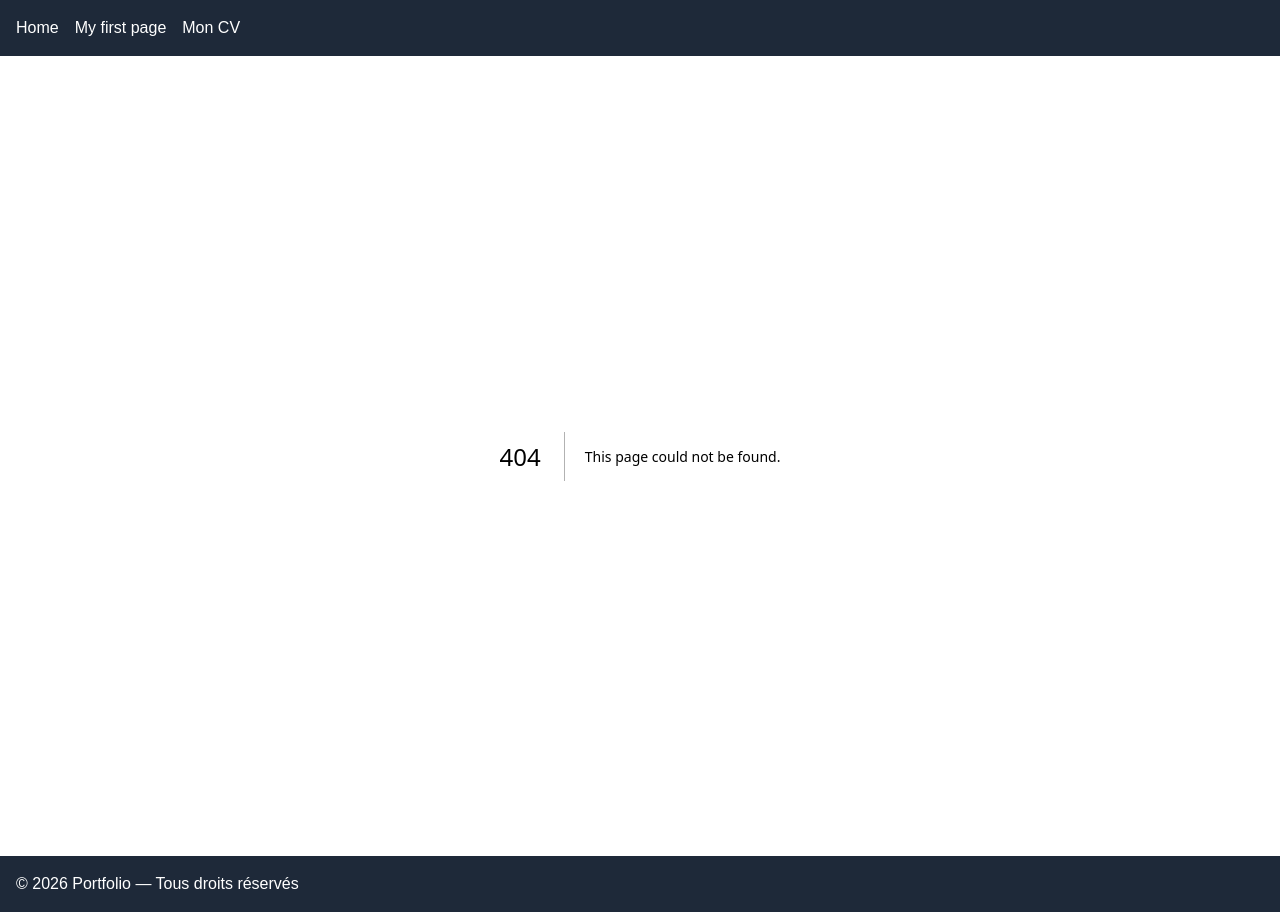
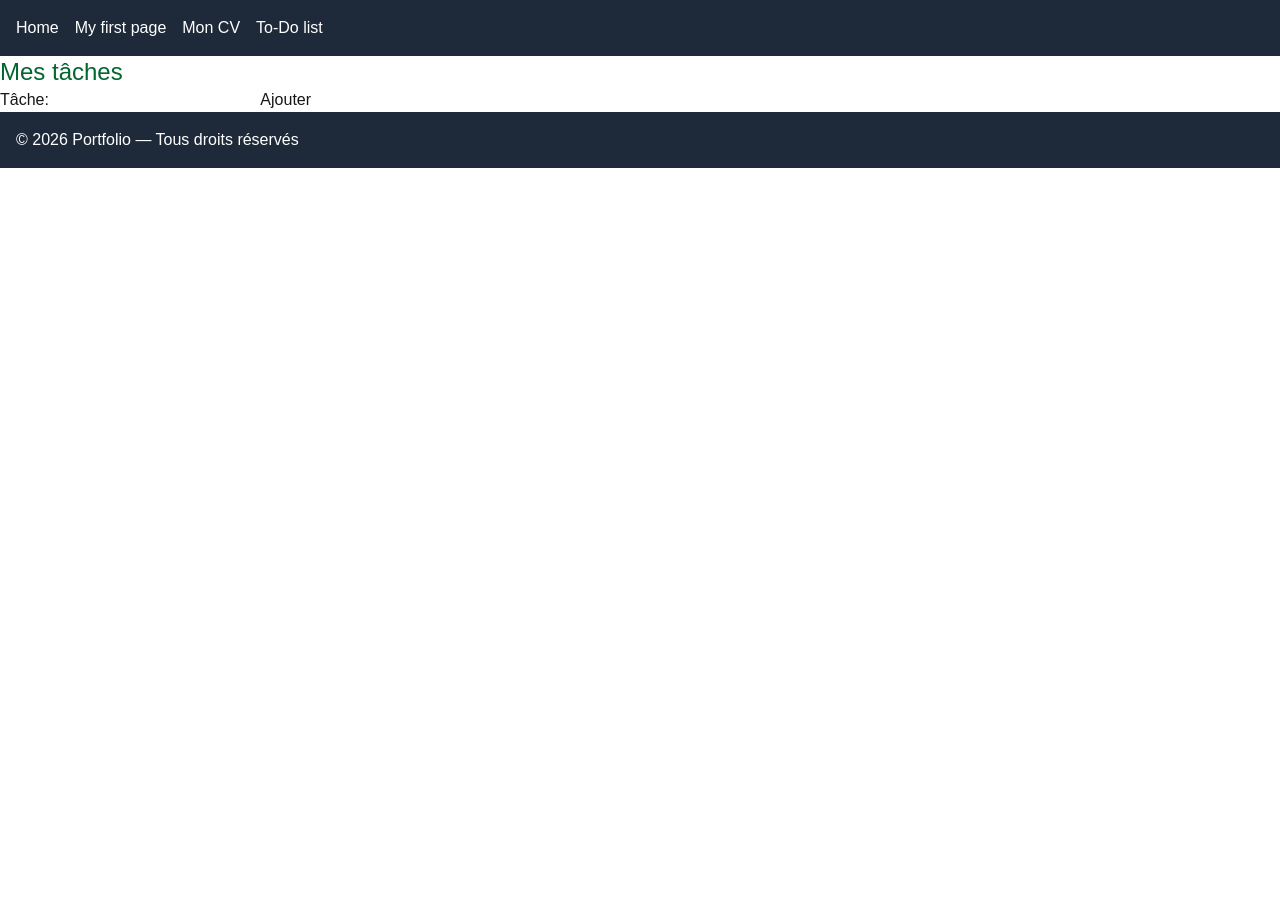
Before and after one commit to Paulinedjm/Technologie_web_portfolio, a Next.js app: page /todo in a window 1280 px wide. Before the commit this address had no page. After the commit the page ends 800 px from the top, so only its background shows below. Built offline with nearby package versions, Linux system fonts and the light colour scheme.

Commit message:
add todo list

```diff
--- a/app/components/Navbar.tsx
+++ b/app/components/Navbar.tsx
@@ -17,6 +17,11 @@ export function Navbar(){
                     Mon CV
                     </a>
                 </li>
+                <li>
+                    <a href="/todo" className="hover:text-gray-400  hover:bg-gray-100">
+                    To-Do list
+                    </a>
+                </li>
             </ul>
         </nav>
     )
--- /dev/null
+++ b/app/todo/page.tsx
@@ -0,0 +1,21 @@
+import { getTasks } from "@/lib/tasks";
+import { createTask } from "@/lib/tasks";
+
+export default async function (){
+    const tasks = await getTasks();
+    return (
+        <section>
+            <h1 className= "text-2xl text-green-800">Mes tâches</h1>
+            <ul className="list-disc list-inside">
+                {tasks.map( (task) => (
+                    <li>{task}</li>
+                ))}
+            </ul>
+
+            <form action={createTask}>
+                Tâche: <input name="bonjour_lur" />
+                <button>Ajouter</button>
+            </form>
+        </section>
+    )
+}
--- /dev/null
+++ b/lib/tasks.ts
@@ -0,0 +1,29 @@
+"use server";
+
+import { cacheTag, updateTag } from "next/cache";
+import { headers } from 'next/headers';
+import { redirect } from 'next/navigation';
+
+const tasks: { title: string; done: boolean; } [] = [];
+
+export async function getTasks() {
+    "use cache";
+    cacheTag("tasks");
+    return tasks;
+}
+
+export async function createTask(form: FormData) {
+    const task = form.get("bonjour_lur")?.toString();
+    if (task) {
+        tasks.push({
+            title: String(form.get('title')),
+            done: false,
+        })
+    updateTag("tasks")
+    }
+}
+
+export async function deleteTask(id: number) {
+  tasks.splice(id, 1)
+  redirect((await headers()).get('referer') ?? '/')
+}
```
Also changed, not shown: lib/blog.ts (added).
